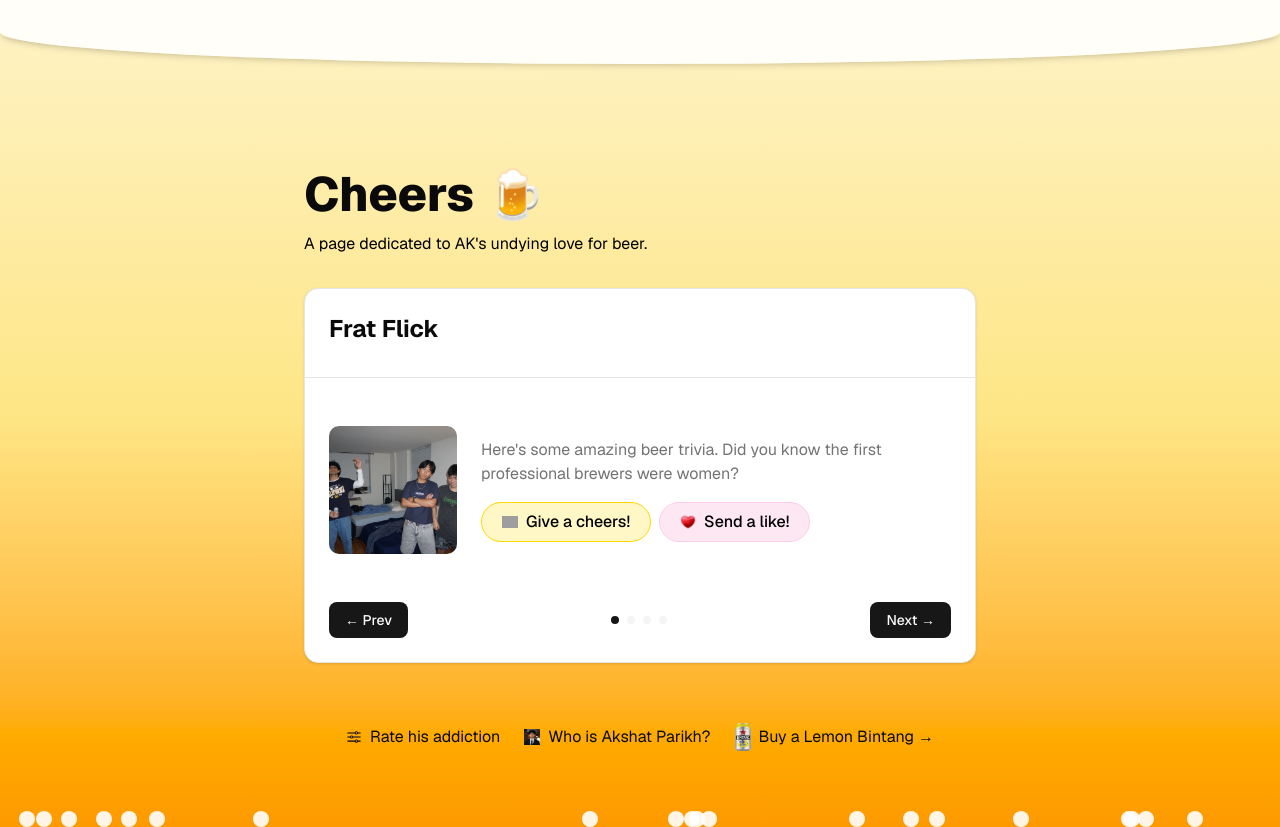
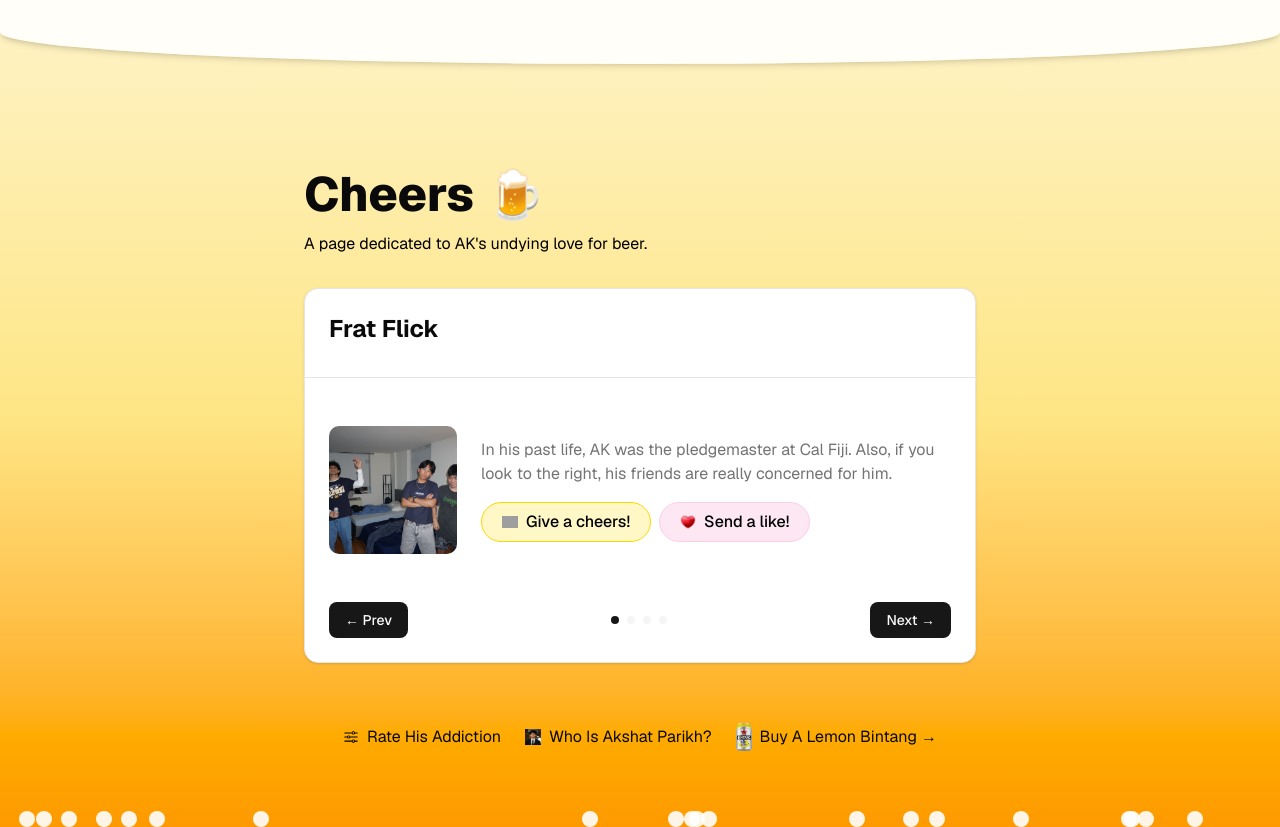
Before and after one commit to tvxrnj1234/devedu-week1-tvisharanjan, a Next.js app: page / in a window 1280 px wide. Built offline with nearby package versions, Linux system fonts and the light colour scheme; grey boxes are pictures that could not be loaded.

Commit message:
Finishedsite

```diff
--- a/app/page.tsx
+++ b/app/page.tsx
@@ -67,7 +67,7 @@ export default function Home() {
             {
               header: "Frat Flick",
               img: "/beer1.png",
-              text: "Here's some amazing beer trivia. Did you know the first professional brewers were women?",
+              text: "In his past life, AK was the pledgemaster at Cal Fiji. Also, if you look to the right, his friends are really concerned for him.",
             },
             {
               header: "A New York Minute",
@@ -77,12 +77,12 @@ export default function Home() {
             {
               header: "When His Love For Bintangs Began",
               img: "/beer3.png",
-              text: "There are countless beer styles in the world. Explore lagers, ales, stouts, and more.",
+              text: "As soon as AK touched Bali dirt and got a hold of his first Bintang bottle, he was bound to falling in love.",
             },
             {
-              header: "Always Rizzes When He's Holding A Beer Can",
+              header: "Always Rizzing When Holding A Beer Can",
               img: "/beer4.png",
-              text: "Cheers to trying new things! Always enjoy responsibly and savor the craft.",
+              text: "Don't give AK a Coors bottle at a dayger or he'll end up stealing your girl.",
             }
           ];
 
@@ -214,11 +214,15 @@ export default function Home() {
                 width={16}
                 height={16}
               />
-              Rate his addiction
+              Rate His Addiction
             </button>
           </PopoverTrigger>
           <PopoverContent className="w-64 p-4">
-            <h3 className="font-semibold mb-2 text-center">How much does AK love beer?</h3>
+              <h3 className="font-semibold mb-2 text-center">
+                How much does AK love beer?
+              </h3>
+
+              {/* Slider */}
               <Slider
                 value={[rating]}
                 max={10}
@@ -240,10 +244,30 @@ export default function Home() {
                 />
               </Slider>
 
+              {/* Rating number */}
               <p className="mt-2 text-center text-sm text-muted-foreground">
                 {rating} / 10
               </p>
+
+              {/* Dynamic message with colored background */}
+              <div
+                className={`mt-2 p-2 rounded text-center font-medium text-black text-sm ${
+                  rating <= 3
+                    ? "bg-yellow-100"
+                    : rating <= 7
+                    ? "bg-orange-100"
+                    : "bg-red-100"
+                }`}
+              >
+                {rating <= 3
+                  ? "👑 A sober king indeed (this is a total lie)"
+                  : rating <= 7
+                  ? "⚠️ Someone stop him before he's in too deep"
+                  : "❗ Okay alcoholic alert"}
+              </div>
             </PopoverContent>
+
+
         </Popover>
 
         <a
@@ -259,7 +283,7 @@ export default function Home() {
             width={16}
             height={16}
           />
-          Who is Akshat Parikh?
+          Who Is Akshat Parikh?
         </a>
         <a
           className="flex items-center gap-2 hover:underline hover:underline-offset-4"
@@ -274,7 +298,7 @@ export default function Home() {
             width={16}
             height={16}
           />
-          Buy a Lemon Bintang →
+          Buy A Lemon Bintang →
         </a>
       </footer>
       </div>
```
Lines whose indentation alone changed are shown as unchanged.
